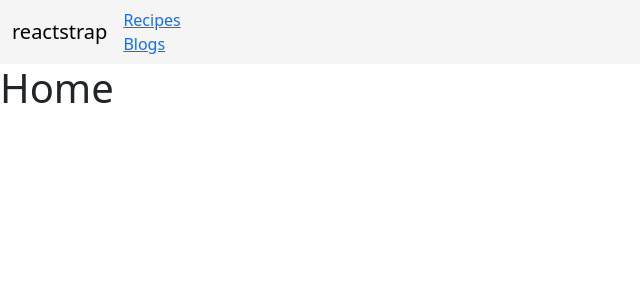
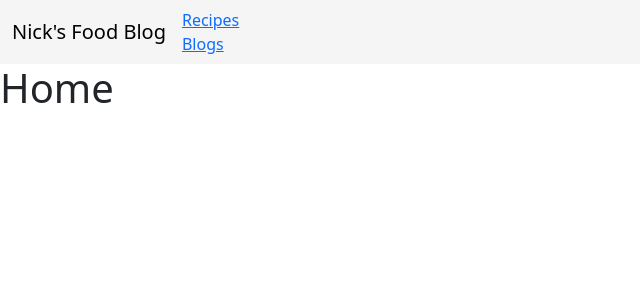
Before and after one commit to nBova/Bova-Recipes, a React (Create React App) app: page / in a window 1280 px wide. Shown: the top 300 px of the page, without its empty margins (0-640 px from the left). Built offline with nearby package versions, Linux system fonts and the light colour scheme.

Commit message:
fixed a routing issue

```diff
--- a/src/pages/Layout.js
+++ b/src/pages/Layout.js
@@ -6,7 +6,7 @@ const Layout = () => {
   return (
     <div className='Layout'>
     <Navbar class="navbar navbar-light">
-      <NavbarBrand href="/">reactstrap</NavbarBrand>
+      <NavbarBrand href='/bova-food-blog/'>Nick's Food Blog</NavbarBrand>
       <Nav className="me-auto" navbar>
         <NavItem>
           <NavLink to="/recipes">Recipes</NavLink>
```
